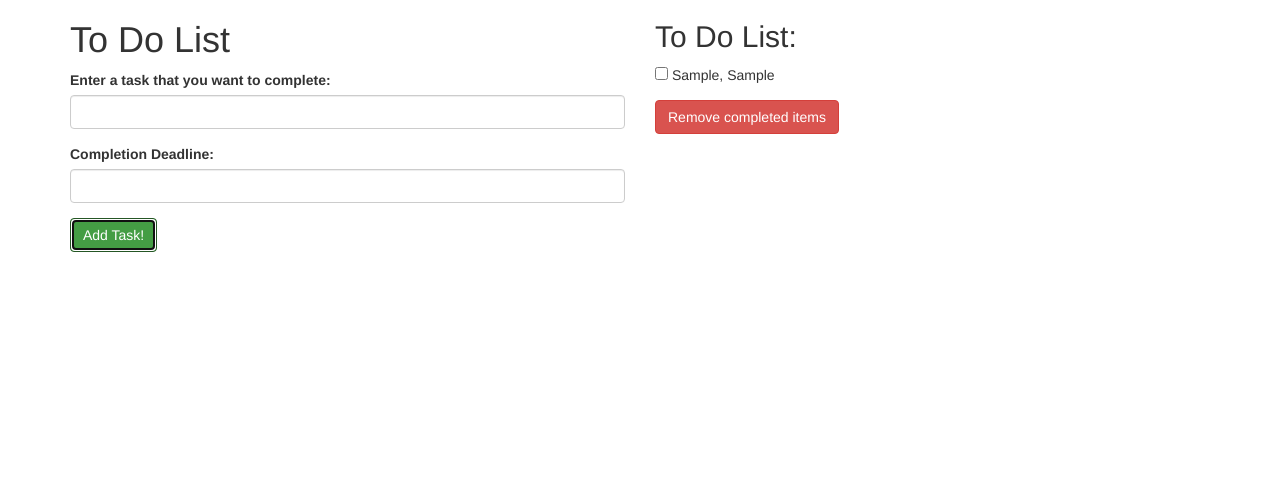
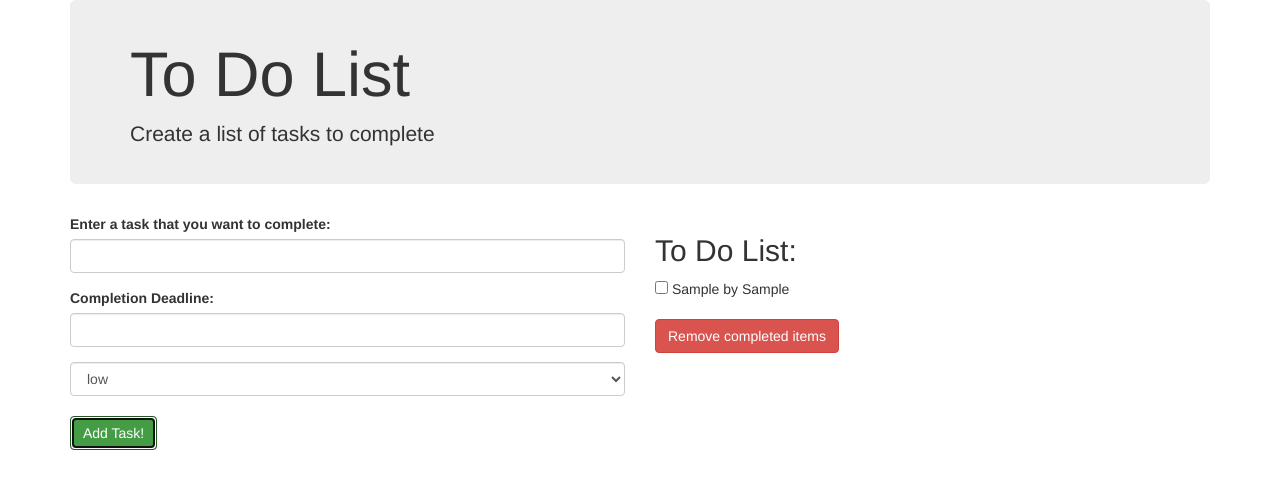
Before and after one commit to ericanafziger/to-do-list, a plain HTML site: page index.html in a window 1280 px wide. Both pictures are taken after typing "Sample", "Sample" into the empty fields and a click on the button "Add Task!". Drawn offline with Linux system fonts and the light colour scheme.

Commit message:
introduce readme file. Also addds a priority list that arranges most important at top and least at the bottom.

```diff
--- a/css/styles.css
+++ b/css/styles.css
@@ -0,0 +1,7 @@
+.jumbotron {
+  padding: 20px;
+}
+
+.tasks, #high, #medium, #low {
+  display: none;
+}
--- a/index.html
+++ b/index.html
@@ -9,9 +9,13 @@
   </head>
   <body>
     <div class="container">
+      <div class="jumbotron">
+        <h1>To Do List</h1>
+        <p>Create a list of tasks to complete</p>
+      </div>
       <div class="row">
         <div class="col-md-6">
-          <h1>To Do List</h1>
+
           <form id="toDoInput">
             <div class="form-group">
               <label for="task">Enter a task that you want to complete:</label>
@@ -21,16 +25,26 @@
               <label for="task">Completion Deadline:</label>
               <input type="text" name="deadline" id="deadline" class="form-control">
             </div>
+            <select class="form-control" id="priority">
+              <option value="low">low</option>
+              <option value="medium">medium</option>
+              <option value="high">high</option>
+            </select>
+            <br>
             <button type="submit" class="btn btn-success">Add Task!</button>
           </form>
         </div><!--end of col 1-->
         <div class="col-md-6">
-          <div class="tasks">
+
             <h2>To Do List:</h2>
-            <div class="form-group">
+            <div id="high">
             </div>
+            <div id="medium">
+            </div>
+            <div id="low">
+            </div>
+            <br>
             <button type="button" class="btn btn-danger">Remove completed items</button>
-          </div>
         </div><!--end of col 2-->
       </div><!--end of row-->
     </div><!--end of container-->
--- a/js/scripts.js
+++ b/js/scripts.js
@@ -1,6 +1,7 @@
-var taskObject = function(task, deadline) {
+var taskObject = function(task, deadline, priority) {
   this.taskInput = task;
   this.deadlineInput = deadline;
+  this.priorityInput = priority;
 }
 
 function resetFields() {
@@ -14,49 +15,29 @@ $(document).ready(function(){
 
     var taskInput = $("input#task").val();
     var deadlineInput = $("input#deadline").val();
+    var priorityInput = $("#priority").val();
+
     var userTasks = new taskObject(taskInput, deadlineInput);
-    var testVar = ("<div>" +"<input type='checkbox' id='checkboxid' name='list' value='"+ taskInput + "'> " + userTasks.taskInput + ", " + userTasks.deadlineInput + "<br>" + "</div>")
-    $(".tasks .form-group").append(testVar);
-
-// prop("checked", true);
-//
-// removeAttr();
+    var testVar = ("<div>" +"<input type='checkbox' id='checkboxid' name='list' value='"+ taskInput + "'> " + userTasks.taskInput + " by " + userTasks.deadlineInput + "<br>" + "</div>")
+    console.log(priorityInput);
+    if (priorityInput === "low") {
+    $("#low").append(testVar);
+    $("#low").show();
+  } else if (priorityInput === "medium"){
+    $("#medium").append(testVar);
+    $("#medium").show();
+  } else if (priorityInput === "high"){
+    $("#high").append(testVar);
+    $("#high").show();
+  }
+  // $(".tasks").show();
 
     $(".tasks button").click(function(){
       $("input:checkbox[name=list]:checked").each(function(){
-
-           $(".tasks input:checkbox[name=list]:checked").parent().remove();
-         });
-
-  });
-
-  // var testVar = ("<input type='checkbox' id='checkboxid' name='list' value='"+ taskInput + "'> " + userTasks.taskInput + ", " + userTasks.deadlineInput + "<br>")
-  // $(".tasks .form-group").append(testVar);
-
-  //
-  // $(".tasks button").click(function deleteIt(){
-  //     $("input:checkbox[name=list]:checked").each(function(){
-  //     var listItem = document.getElementsByValue(taskInput); // get the checkbox
-  //     listItem.remove();
-  //
-  //     }
-  // });
-
-
-
-// console.log(document.getElementById('checkboxid').checked);
-
-      // $("input:checkbox[name=list]:checked").each(function(){
-      //   var checkedTask = document.getElementsByClassName('chk');
-      //   if (input.checked) {
-      //     box.parentNode.removeChild(box);
-      //     txt.parentNode.removeChild(txt);
-      //   }
-      //   console.log(checkedTask);
-      //   // $('.tasks .form-group').remove(checkedTask);
-      // });
+        $(this).parent().remove();
+      });
+    });
 
     resetFields();
   });
-
 });
```
Also changed, not shown: 1 other file.
